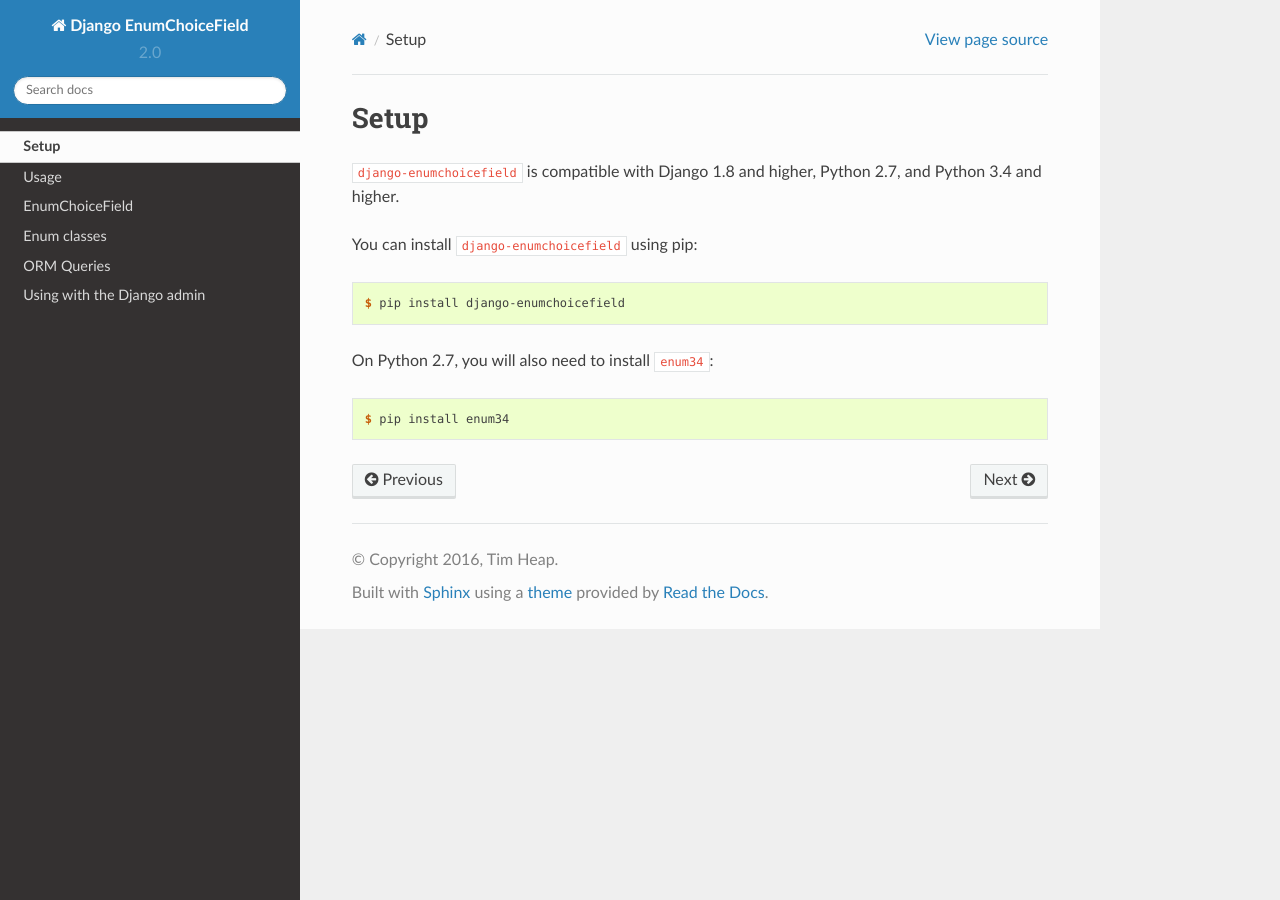
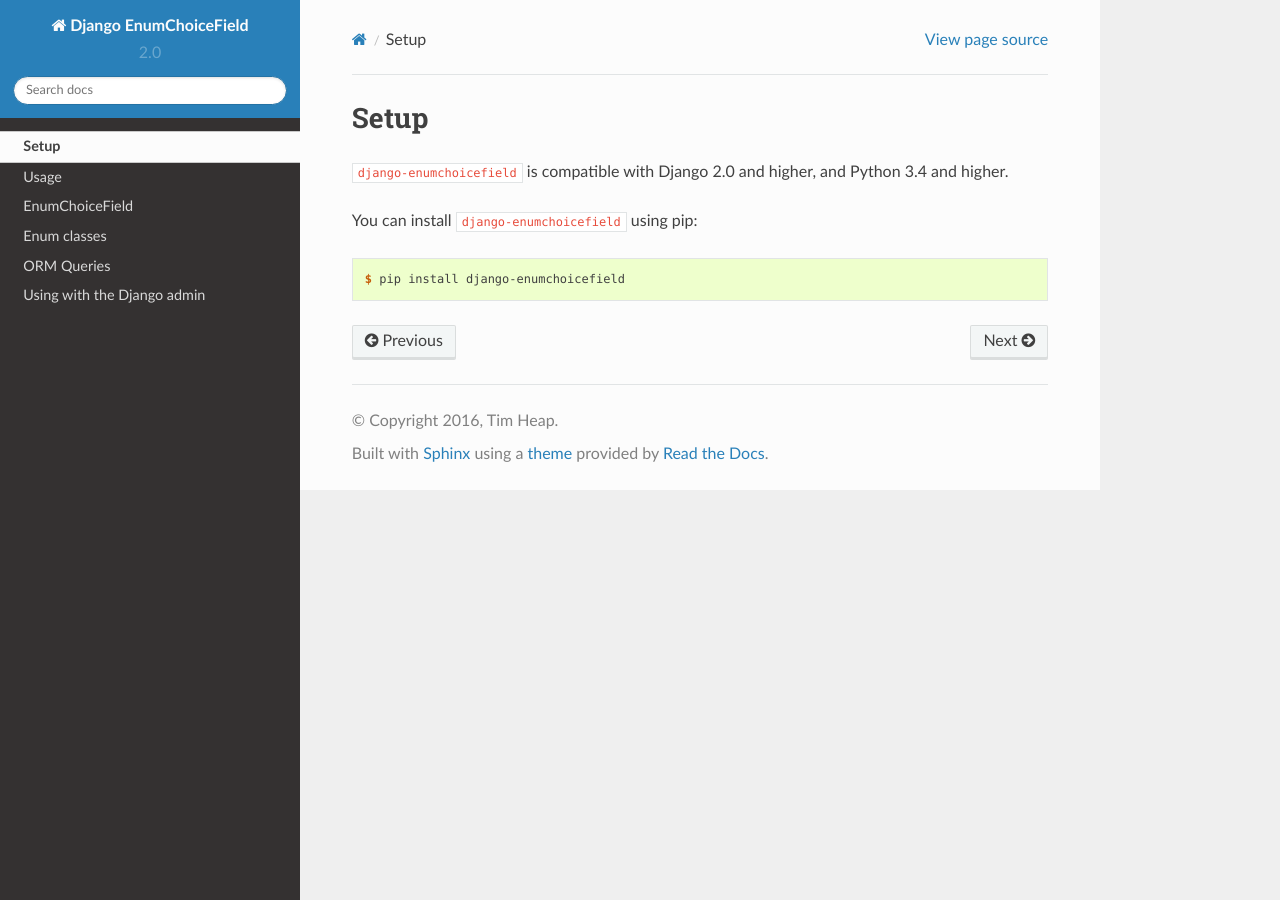
Before and after one commit to mx-moth/django-enumchoicefield, a Sphinx documentation site: the page built from docs/setup.rst, in a window 1280 px wide. Built offline with Sphinx 7.4.7 and the Read the Docs theme 2.0.0, drawn with Linux system fonts in a browser that asks for light colours.

Commit message:
Update docs to reflect no more Python 2 support

```diff
--- a/README.rst
+++ b/README.rst
@@ -9,7 +9,7 @@ Django EnumChoiceField
 .. image:: https://badge.fury.io/py/django-enumchoicefield.svg
     :target: https://pypi.org/project/django-enumchoicefield/
 
-A Django model field for native Python 3.4 Enums.
+A Django model field for native Python Enums.
 
 .. code:: python
 
--- a/docs/setup.rst
+++ b/docs/setup.rst
@@ -4,7 +4,7 @@
 Setup
 =====
 
-``django-enumchoicefield`` is compatible with Django 1.8 and higher, Python 2.7,
+``django-enumchoicefield`` is compatible with Django 2.0 and higher,
 and Python 3.4 and higher.
 
 You can install ``django-enumchoicefield`` using pip:
@@ -12,9 +12,3 @@ You can install ``django-enumchoicefield`` using pip:
 .. code-block:: console
 
    $ pip install django-enumchoicefield
-
-On Python 2.7, you will also need to install ``enum34``:
-
-.. code-block:: console
-
-    $ pip install enum34
```
Also changed, not shown: 1 other file.
